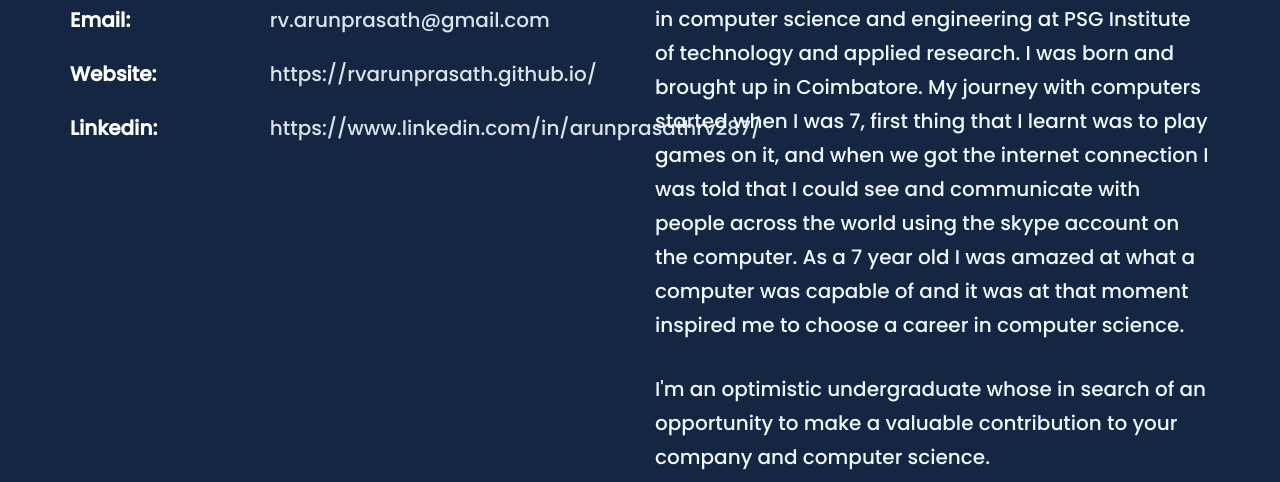
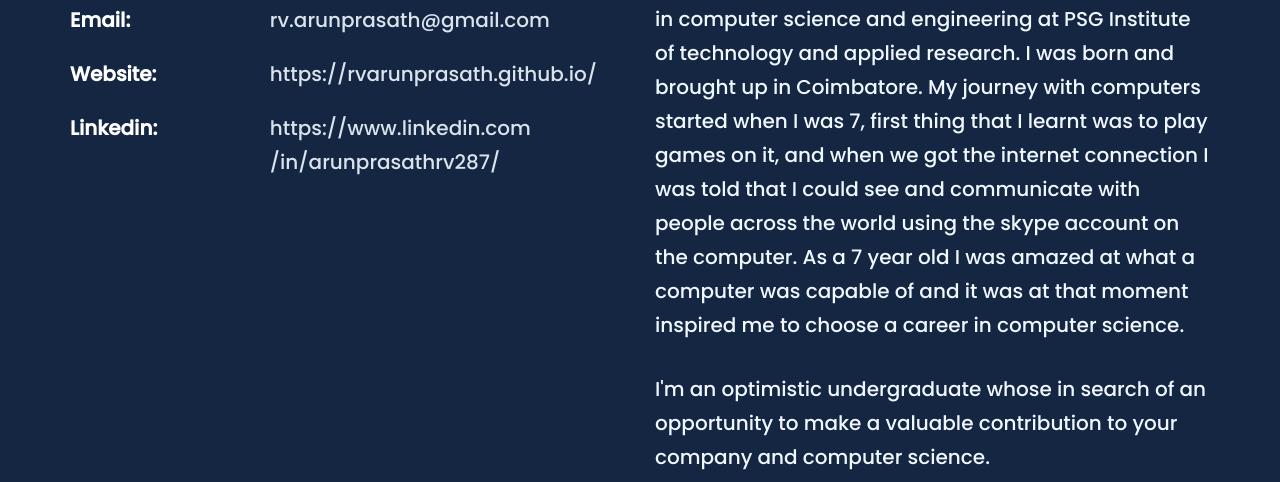
Before and after one commit to rvarunprasath/rvarunprasath.github.io, a plain HTML site: page index.html in a window 1280 px wide. Shown: the part 1249-1731 px from the top of the page. Drawn offline with Linux system fonts and the light colour scheme; files whose address does not match are found by name.

Commit message:
Update index.html

```diff
--- a/index.html
+++ b/index.html
@@ -88,7 +88,7 @@
 						<li><span class="first-block">Phone:</span><span class="second-block">+91 8825424261</span></li>
 						<li><span class="first-block">Email:</span><span class="second-block">rv.arunprasath@gmail.com</span></li>
 						<li><span class="first-block">Website:</span><span class="second-block">https://rvarunprasath.github.io/</span></li>
-						<li><span class="first-block">Linkedin:</span><span class="second-block">https://www.linkedin.com/in/arunprasathrv287/</span></li>
+						<li><span class="first-block">Linkedin:</span><span class="second-block">https://www.linkedin.com<br>/in/arunprasathrv287/</span></li>
 					</ul>
 				</div>
 				<div class="col-md-6">
```
